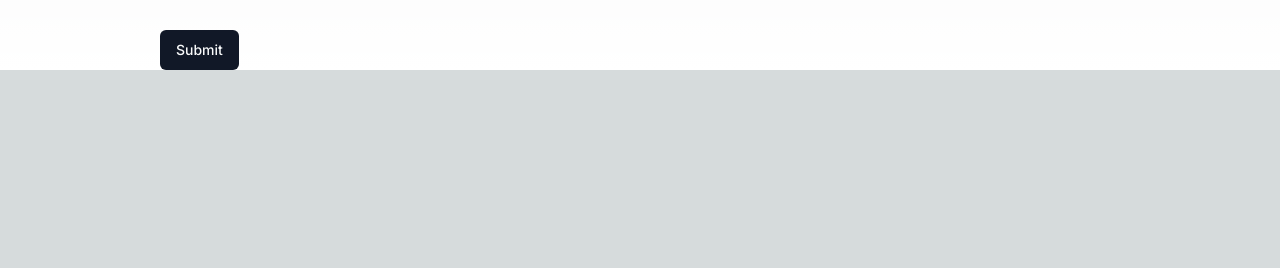
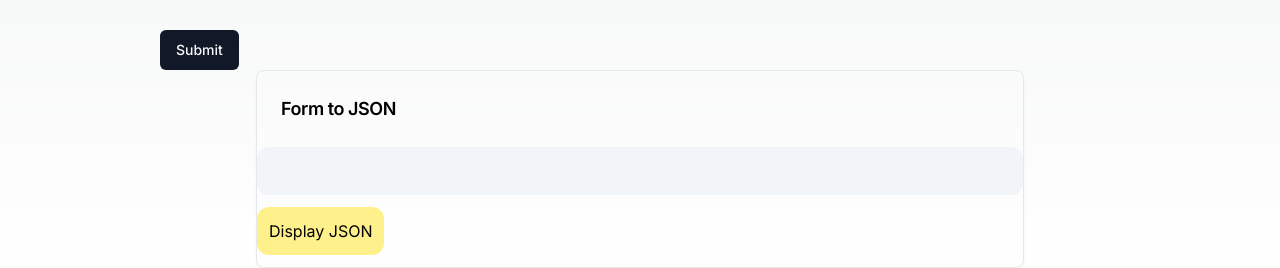
Before and after one commit to robertpuiu/PokeCrud, a Next.js app: page /pokemon/create in a window 1280 px wide. Shown: the part 1167-1435 px from the top of the page. Before the commit the page ends 1237 px from the top, so only its background shows below. Built offline with nearby package versions, Linux system fonts and the light colour scheme.

Commit message:
cooldown create pokemon - form to JSon textbox

```diff
--- a/app/page.js
+++ b/app/page.js
@@ -21,7 +21,9 @@ export default function Home() {
     <main className="flex min-h-screen flex-col items-center justify-between">
       <div className="Home">
         <Link href="/">
-          <Image src={PokeDex} alt="Pokedex" className="Pokedex-Logo" />
+          {PokeDex && (
+            <Image src={PokeDex} alt="Pokedex" className="Pokedex-Logo" />
+          )}
         </Link>
         <Link
           href="/pokemon/create"
--- a/app/pokemon/create/page.js
+++ b/app/pokemon/create/page.js
@@ -18,6 +18,7 @@ import Link from 'next/link';
 import Image from 'next/image';
 import PokeDex from '../../../ui/assets/Pokedex.png';
 export default function Component() {
+  const [formToJson, setFormToJson] = useState('');
   const [formData, setFormData] = useState({
     gifURL: '',
     name: '',
@@ -48,13 +49,38 @@ export default function Component() {
   return (
     <div className=" flex justify-center items-center flex-col ">
       <Link href="/">
-        <Image src={PokeDex} alt="Pokedex" className="Pokedex-Logo" />
+        {PokeDex && (
+          <Image src={PokeDex} alt="Pokedex" className="Pokedex-Logo" />
+        )}
       </Link>
       <CreatePokemonForm
         formData={formData}
         setFormData={setFormData}
         handleSubmit={handleSubmit}
       />
+      <div
+        className="rounded-lg border bg-card text-card-foreground shadow-sm w-9/12 max-w-3xl text-black"
+        data-v0-t="card"
+      >
+        <div className="flex flex-col space-y-1.5 p-6">
+          <h3 className="font-semibold whitespace-nowrap tracking-tight text-lg">
+            Form to JSON
+          </h3>
+        </div>
+        <div className="p-6 flex bg-slate-100 rounded-xl  ">
+          <pre className="w-full text-xs ">
+            <code className="language-json ">{formToJson}</code>
+          </pre>
+        </div>
+        <button
+          className="my-3 bg-yellow-200 rounded-xl p-3"
+          onClick={(e) => {
+            setFormToJson(JSON.stringify(formData, null, 2));
+          }}
+        >
+          Display JSON
+        </button>
+      </div>
     </div>
   );
 }
--- a/components/component/create-pokemon-form.jsx
+++ b/components/component/create-pokemon-form.jsx
@@ -15,7 +15,7 @@ import { set } from 'lodash';
 
 export function CreatePokemonForm({ handleSubmit, formData, setFormData }) {
   const [selectedImage, setSelectedImage] = useState('');
-
+  const [isDisabled, setIsDisabled] = useState(false);
   const handleImageSelect = (imageUrl) => {
     setSelectedImage(imageUrl);
     setFormData({ ...formData, gifURL: imageUrl });
@@ -30,6 +30,13 @@ export function CreatePokemonForm({ handleSubmit, formData, setFormData }) {
       ...formData,
       [name]: numericValue,
     });
+  };
+  const buttonCooldown = () => {
+    setIsDisabled(true); // Disable the button
+    setTimeout(() => {
+      setIsDisabled(false); // Enable the button after 5 seconds
+    }, 5000);
+    // Here you can add your submit logic
   };
   const imageUrls = [
     'https://img.pokemondb.net/sprites/black-white/anim/normal/fearow.gif',
@@ -52,7 +59,13 @@ export function CreatePokemonForm({ handleSubmit, formData, setFormData }) {
   ];
   return (
     <div className="PokeDetailsPage">
-      <form className="space-y-6 w-9/12 text-black" onSubmit={handleSubmit}>
+      <form
+        className="space-y-6 w-9/12 text-black"
+        onSubmit={(e) => {
+          handleSubmit(e);
+          buttonCooldown();
+        }}
+      >
         <h1 className="text-3xl font-bold">Create Pokemon</h1>
         <div className="flex flex-col">
           <label className="mb-2 text-sm font-medium" htmlFor="name">
@@ -225,7 +238,9 @@ export function CreatePokemonForm({ handleSubmit, formData, setFormData }) {
             ))}
           </div>
         </div>
-        <Button type="submit">Submit</Button>
+        <Button type="submit" disabled={isDisabled}>
+          Submit
+        </Button>
       </form>
     </div>
   );
--- a/ui/components/PokeCard/PokeCard.jsx
+++ b/ui/components/PokeCard/PokeCard.jsx
@@ -9,6 +9,7 @@ export default function PokeCard(props) {
     // Link to /poke details page
     <Link href={`/pokemon/details/${index}`}>
       <div className="PokeCard">
+        {gifURL && (
           <Image
             className="PokeCard-image"
             src={gifURL}
@@ -17,6 +18,7 @@ export default function PokeCard(props) {
             height={100}
             style={{ imageRendering: 'pixelated' }}
           />
+        )}
 
         <p className="PokeCard-number">N&deg; {index}</p>
         {/* Display the name */}
```
Lines whose indentation alone changed are shown as unchanged.
